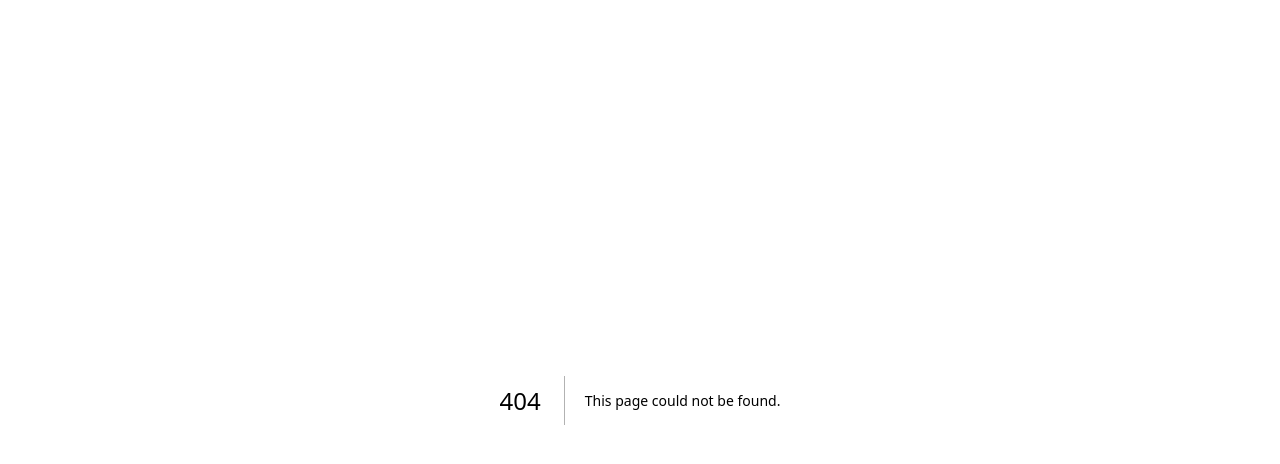
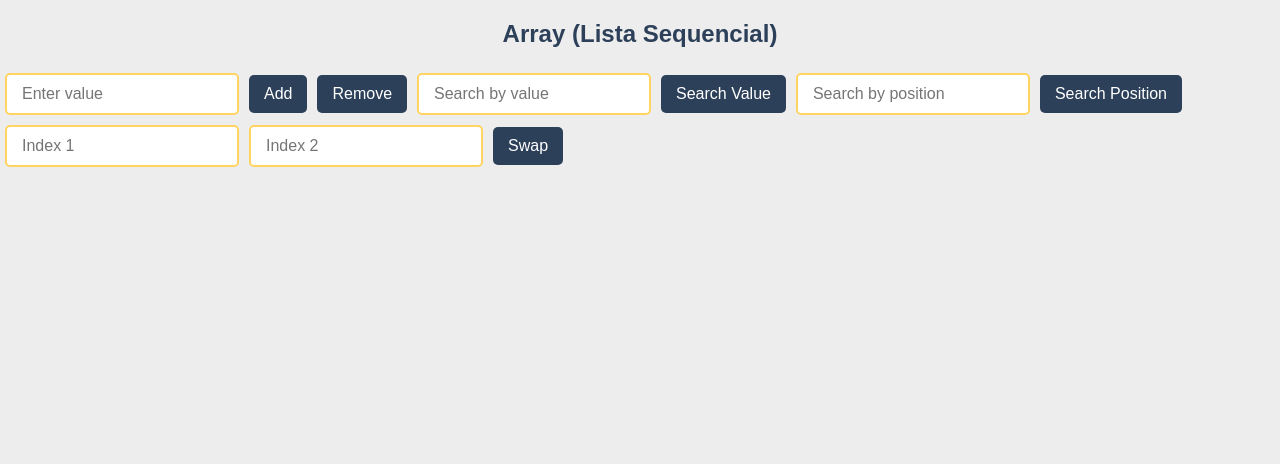
Before and after one commit to NicholasRodrigues/data-structures-visualization-new, a Next.js app: page /array in a window 1280 px wide. Before the commit this address had no page. Shown: the top 464 px of the page. Built offline with nearby package versions, Linux system fonts and the light colour scheme.

Commit message:
ANIMATION, STYLE AND SWAP LOGIC

```diff
--- a/package.json
+++ b/package.json
@@ -17,6 +17,10 @@
     "next": "13.4.19",
     "react": "18.2.0",
     "react-dom": "18.2.0",
+    "react-transition-group": "^4.4.5",
     "typescript": "5.2.2"
+  },
+  "devDependencies": {
+    "@types/react-transition-group": "^4.4.6"
   }
 }
--- /dev/null
+++ b/src/pages/_app.tsx
@@ -0,0 +1,6 @@
+import { AppProps } from 'next/app';
+import '../styles/global.css';
+
+export default function MyApp({ Component, pageProps }: AppProps) {
+  return <Component {...pageProps} />;
+}
--- /dev/null
+++ b/src/pages/array/index.tsx
@@ -0,0 +1,127 @@
+import React, { useState, useRef } from 'react';
+import styles from './styles.module.css';
+import { CSSTransition, TransitionGroup } from 'react-transition-group';
+
+
+// hooks next
+// TODO: deixar o input salvo em um state
+export default function ArrayPage() {
+    const [dataArray, setDataArray] = useState<string[]>([]);
+    const inputRef = useRef<HTMLInputElement>(null);
+    const [itemFoundAtIndex, setItemFoundAtIndex] = useState<number | null>(null);
+    const [removingIndices, setRemovingIndices] = useState<number[]>([]);
+
+
+    const addElement = () => {
+        const value = inputRef.current?.value;
+        if (value) {
+            setDataArray(prevArray => [...prevArray, value]);
+            (document.getElementById("dataInput") as HTMLInputElement).value = '';  // Limpar o campo de entrada
+        } else {
+            alert("Please enter a value.");
+        }
+    };
+
+    const removeElement = () => {
+        const value = (document.getElementById("dataInput") as HTMLInputElement).value;
+        const index = dataArray.indexOf(value);
+        if (index !== -1) {
+            setRemovingIndices([...removingIndices, index]);
+            setTimeout(() => {
+                const newArray = dataArray.filter(item => item !== value);
+                setDataArray(newArray);
+                setRemovingIndices(prevIndices => prevIndices.filter(i => i !== index));
+            }, 1500);  // Espera 1.5 segundos (1 segundo para ficar vermelho + 0.5 segundos para a animação de fade-out)
+        } else {
+            alert("Value not found.");
+        }
+};
+
+
+    const searchByValue = () => {
+        const value = (document.getElementById("searchValueInput") as HTMLInputElement).value;
+        const index = dataArray.indexOf(value);
+        if (index !== -1) {
+            setItemFoundAtIndex(index);
+            setTimeout(() => {
+                setItemFoundAtIndex(-1);  // Remover o highlight após 2 segundos
+            }, 2000);
+        } else {
+            alert("Value not found.");
+        }
+};
+
+
+    const searchByPosition = () => {
+        const position = parseInt((document.getElementById("searchPositionInput") as HTMLInputElement).value, 10);
+        if (position >= 0 && position < dataArray.length) {
+            alert(`Value at position ${position} is ${dataArray[position]}.`);
+        } else {
+            alert(`Invalid position.`);
+        }
+    };
+
+    const swapElements = () => {
+        const index1 = parseInt((document.getElementById("swapIndex1") as HTMLInputElement).value);
+        const index2 = parseInt((document.getElementById("swapIndex2") as HTMLInputElement).value);
+
+        if (!isNaN(index1) && !isNaN(index2) && index1 !== index2) {
+            const newArray = [...dataArray];
+            const temp = newArray[index1];
+            newArray[index1] = newArray[index2];
+            newArray[index2] = temp;
+            setDataArray(newArray);
+        } else {
+            alert("Please provide valid indices to swap.");
+        }
+};
+
+
+
+    return (
+    <div>
+        <h2 className={styles.h2}>Array (Lista Sequencial)</h2>
+        <div>
+            <input className={styles.input} type="text" id="dataInput" placeholder="Enter value" ref={inputRef}/>
+            <button className={styles.button} onClick={addElement}>Add</button>
+            <button className={styles.button} onClick={removeElement}>Remove</button>
+
+            <input className={styles.input} type="text" id="searchValueInput" placeholder="Search by value" />
+            <button className={styles.button} onClick={searchByValue}>Search Value</button>
+
+            <input className={styles.input} type="number" id="searchPositionInput" placeholder="Search by position" min="0" />
+            <button className={styles.button} onClick={searchByPosition}>Search Position</button>
+
+            <input className={styles.input} type="number" id="swapIndex1" placeholder="Index 1" min="0" />
+            <input className={styles.input} type="number" id="swapIndex2" placeholder="Index 2" min="0" />
+            <button className={styles.button} onClick={swapElements}>Swap</button>
+
+        </div>
+
+        <TransitionGroup className ="arrayContainer" component="div">
+            {dataArray.map((item, index) => (
+                <CSSTransition key={item} timeout={500} classNames="swap">
+    <span
+        key={index}
+        className={`
+            ${styles.array_item}
+            ${removingIndices.includes(index) ? styles.array_item_marked : ''}
+            ${itemFoundAtIndex === index ? styles.array_item_highlight : ''}
+        `}
+        onAnimationEnd={() => {
+            if (removingIndices.includes(index)) {
+                setRemovingIndices(prevIndices => prevIndices.filter(i => i !== index));
+            }
+        }}
+    >
+        {item}
+        [{index}]
+    </span>
+    </CSSTransition>
+))}
+
+        </TransitionGroup>
+    </div>
+);
+
+}
--- /dev/null
+++ b/src/pages/array/styles.module.css
@@ -0,0 +1,120 @@
+@keyframes fadeIn {
+    from {
+        opacity: 0;
+    }
+
+    to {
+        opacity: 1;
+    }
+}
+
+.container > div:first-child {
+    padding: 20px;
+    max-width: 800px;
+    margin: 0 auto;
+    border-radius: 8px;
+    box-shadow: 0 2px 8px rgba(0, 0, 0, 0.1);
+    background-color: #E8E8E8;
+    display: flex;
+    flex-direction: column;
+    align-items: center;
+    margin-bottom: 20px;
+}
+
+.h2 {
+    color: var(--primary-color);
+    margin-bottom: 20px;
+    text-align: center;
+}
+
+.input,
+.button {
+    padding: 10px 15px;
+    margin: 5px;
+    border: none;
+    border-radius: 5px;
+    transition: background-color 0.3s;
+    font-size: 1em;
+}
+
+.input {
+    width: 200px;
+    border: 2px solid var(--secondary-color);
+}
+
+.button {
+    background-color: var(--primary-color);
+    color: white;
+    cursor: pointer;
+}
+
+.button:hover {
+    background-color: var(--secondary-color);
+}
+
+.button:disabled {
+    background-color: #ccc;
+    cursor: not-allowed;
+}
+
+.array_item,
+.array_item_marked {
+    display: inline-block;
+    border: 1px solid var(--secondary-color);
+    margin: 5px;
+    padding: 15px 25px;
+    transition: background-color 0.3s, transform 0.3s;
+    background-color: white;
+    color: var(--text-color);
+    font-size: 1.5em;
+    border-radius: 10px;
+    box-shadow: 0 2px 8px rgba(0, 0, 0, 0.1);
+}
+
+.array_item:hover, .array_item_marked:hover {
+    transform: scale(1.1);
+    box-shadow: 0 4px 16px rgba(0, 0, 0, 0.2);
+}
+
+.array_item_marked {
+    background-color: var(--highlight-color);
+    color: white;
+}
+
+.array_item_remove {
+    animation: fadeOut 0.5s forwards;
+}
+
+@keyframes fadeOut {
+    from {
+        opacity: 1;
+    }
+
+    to {
+        opacity: 0;
+    }
+}
+
+.array_item_highlight {
+    background-color: var(--secondary-color);
+    transition: background-color 1s;
+}
+
+.swap-enter,
+.swap-exit,
+.swap-exit-active {
+    position: absolute;
+    transition: transform 0.3s ease-in-out;
+}
+
+.swap-enter {
+    transform: translateY(100%);
+}
+
+.swap-exit-active {
+    transform: translateY(-100%);
+}
+
+.arrayContainer {
+    position: relative;
+}
--- /dev/null
+++ b/src/styles/global.css
@@ -0,0 +1,13 @@
+:root {
+    --primary-color: #2D4059;
+    --secondary-color: #FFD460;
+    --background-color: #EEEDED;
+    --text-color: #333;
+    --highlight-color: #FF6363;
+}
+
+body {
+    margin: 0;
+    font-family: 'Arial', sans-serif;
+    background-color: var(--background-color);
+}
```
Also changed, not shown: src/pages/home/index.tsx (added, +12 -0 lines), 1 other file (tests, documents, lock files or other folders).
